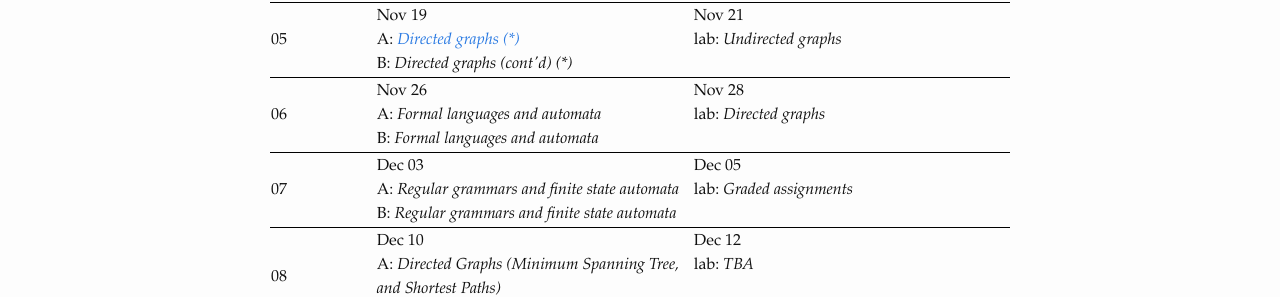
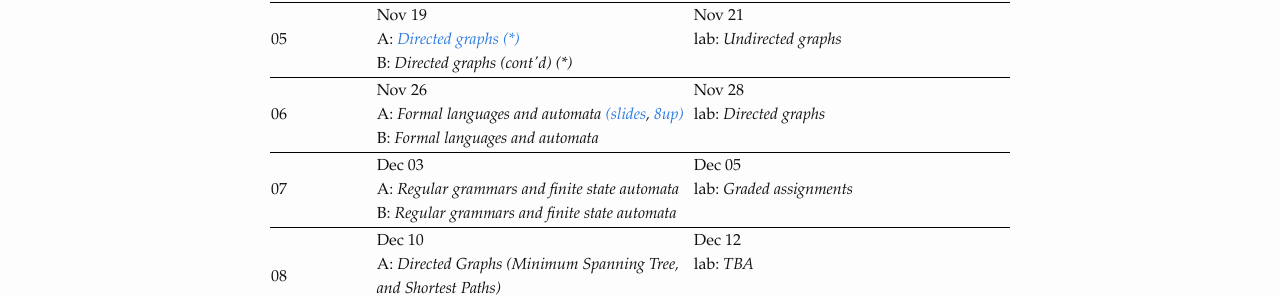
Before and after one commit to dsacl3-2018/dsacl3-2018.github.io, a Jekyll site: the page built from lectures.md, in a window 1280 px wide. Shown: the part 1076-1373 px from the top of the page. Built offline with Jekyll 4.4.1, drawn with Linux system fonts in a browser that asks for light colours.

Commit message:
Add formal languages slides.

```diff
--- a/_data/schedule.yml
+++ b/_data/schedule.yml
@@ -48,7 +48,9 @@
     Nov 26:
       topics:
         A: Formal languages and automata
-        B:  Formal languages and automata
+            <a href="slides/formal-languages.pdf">(slides</a>,
+            <a href="slides/formal-languages-handout.pdf"> 8up)</a>
+        B: Formal languages and automata
     Nov 28:
       topics:
         lab: Directed graphs
```
Also changed, not shown: 2 other files.
